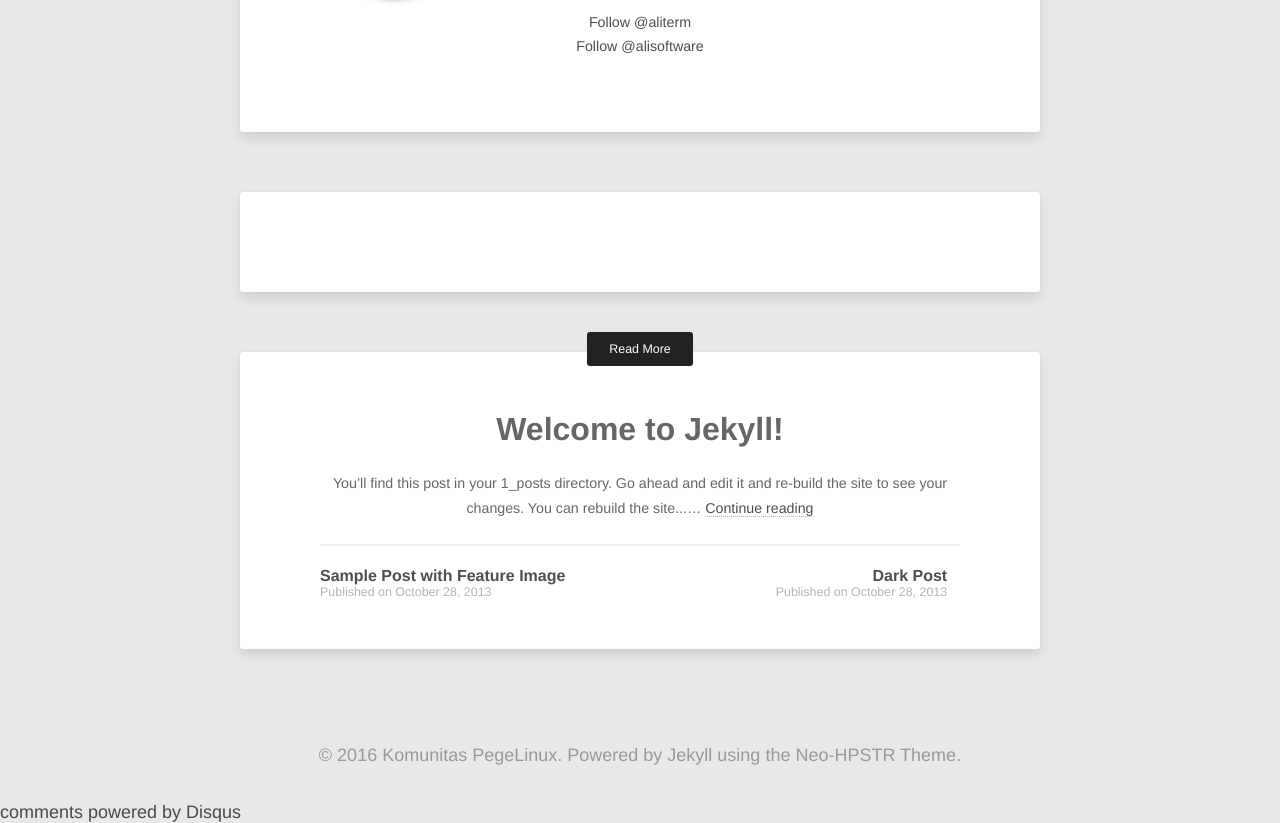
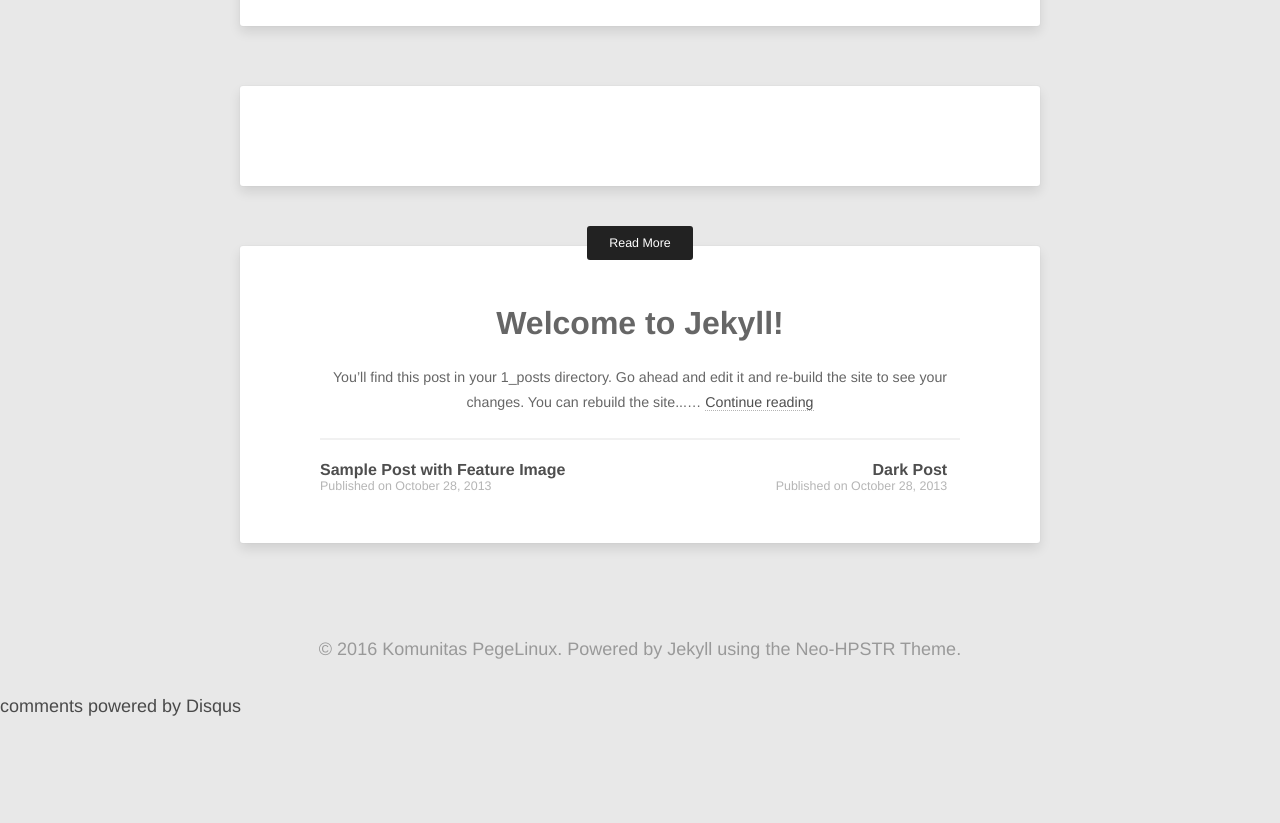
Before and after one commit to pegelinux/pegelinux.github.io, a Jekyll site: the page built from _posts/2016-03-07-pegelinux-domain-id.md, in a window 1280 px wide and 1400 px high, scrolled down 2583 px, cut to the strip 577-1400 px from the top of the window. Built offline with Jekyll 4.4.1, drawn with Linux system fonts in a browser that asks for light colours; nearby versions of some CDN libraries; comment, search, counter and statistics services are not loaded; after the commit the page ends 3877 px from its top, so only the background shows below that.

Commit message:
Author info update

```diff
--- a/_includes/author.html
+++ b/_includes/author.html
@@ -7,28 +7,33 @@
   </div><!-- /.read-more-header -->
   <div class="read-more-content author-info">
 
-    <h3>{{page.author.name}}</h3>
+
     <div class="author-container">
       {% if page.author.avatar %}
       <img class="author-img" src="{{page.author.avatar}}" alt="{{page.author.name}}" />
       {% else %}
       <img class="author-img" src="{{site.url}}/images/avatars/avatar.jpg" alt="{{page.author.name}}" />
       {% endif %}
-      <div class="author-bio">{{page.author.bio}}</div>
-    </div>
+      <div class="author-bio">
+        <h3>{{page.author.name}}</h3>
+        <p>{{page.author.bio}}</p>
         <div class="author-share">
           <ul class="list-inline social-buttons">
             {% for network in page.author.social %}
               <li><a href="{{ network.url }}" target="_blank"><i class="fa fa-{{ network.title }} fa-fw"></i></a></li>
             {% endfor %}
+          {% if page.author.github %}
+            <li><a href="https://github.com/{{page.author.github}}" target="_blank"><i class="fa fa-github fa-fw"></i></a></li>
+          {% endif %}
+          {% if page.author.twitter %}
+            <li><a href="https://twitter.com/{{page.author.twitter}}" target="_blank"><i class="fa fa-twitter fa-fw"></i></a></li>
+          {% endif %}
+          {% if page.author.facebook %}
+            <li><a href="https://twitter.com/{{page.author.facebook}}" target="_blank"><i class="fa fa-facebook fa-fw"></i></a></li>
+          {% endif %}
           </ul>
-      {% if page.author.github %}
-        <a aria-label="Follow @{{page.author.github}} on GitHub" data-style="mega" href="https://github.com/{{page.author.github}}" class="github-button">Follow @{{page.author.github}}</a>
-      {% endif %}
-      <br>
-      {% if page.author.twitter %}
-        <a href="https://twitter.com/{{page.author.twitter}}" class="twitter-follow-button" data-show-count="false" data-size="large">Follow @{{page.author.twitter}}</a>
-      {% endif %}
+        </div>
+      </div>
     </div>
   </div>
 
--- a/assets/css/main.scss
+++ b/assets/css/main.scss
@@ -45,3 +45,7 @@
 table th, table td {
     padding: 6px 13px;
 }
+
+.author-bio {
+    padding-top: 0;
+}
```
Lines whose indentation alone changed are shown as unchanged.
